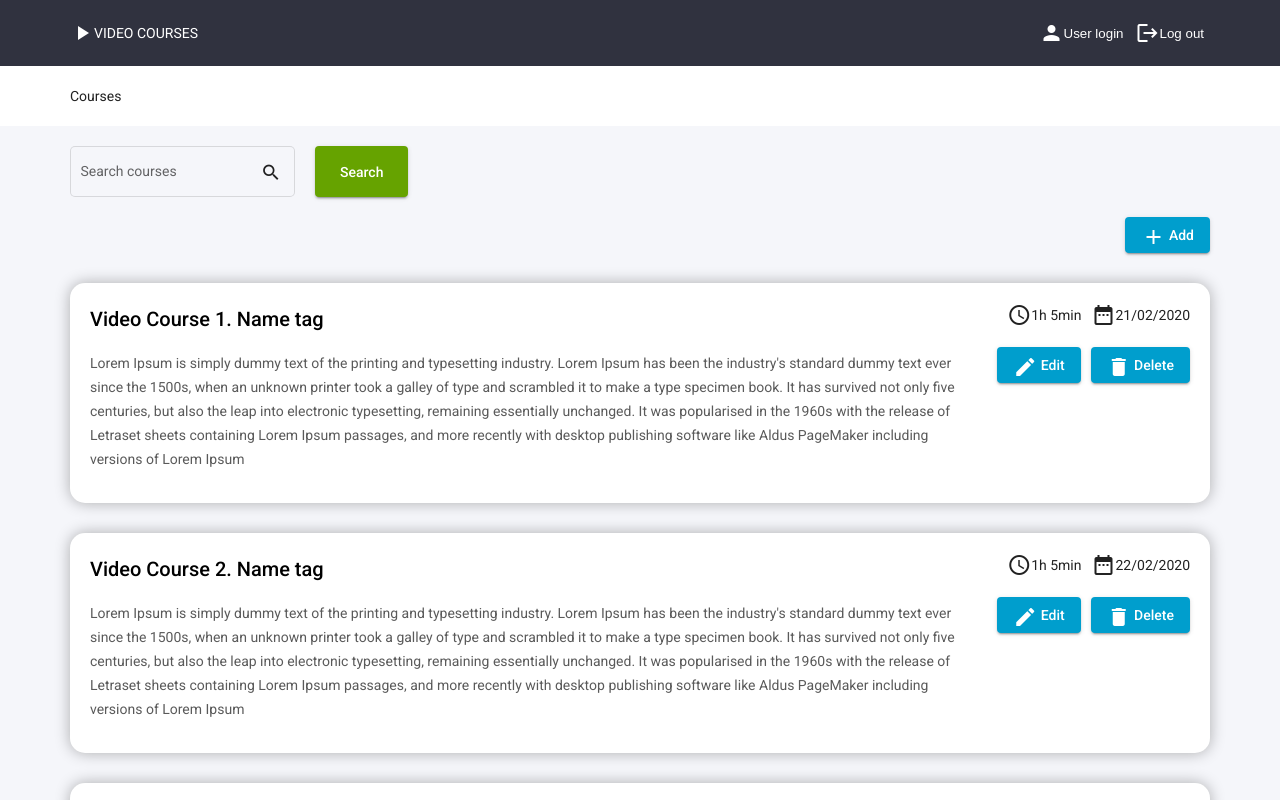
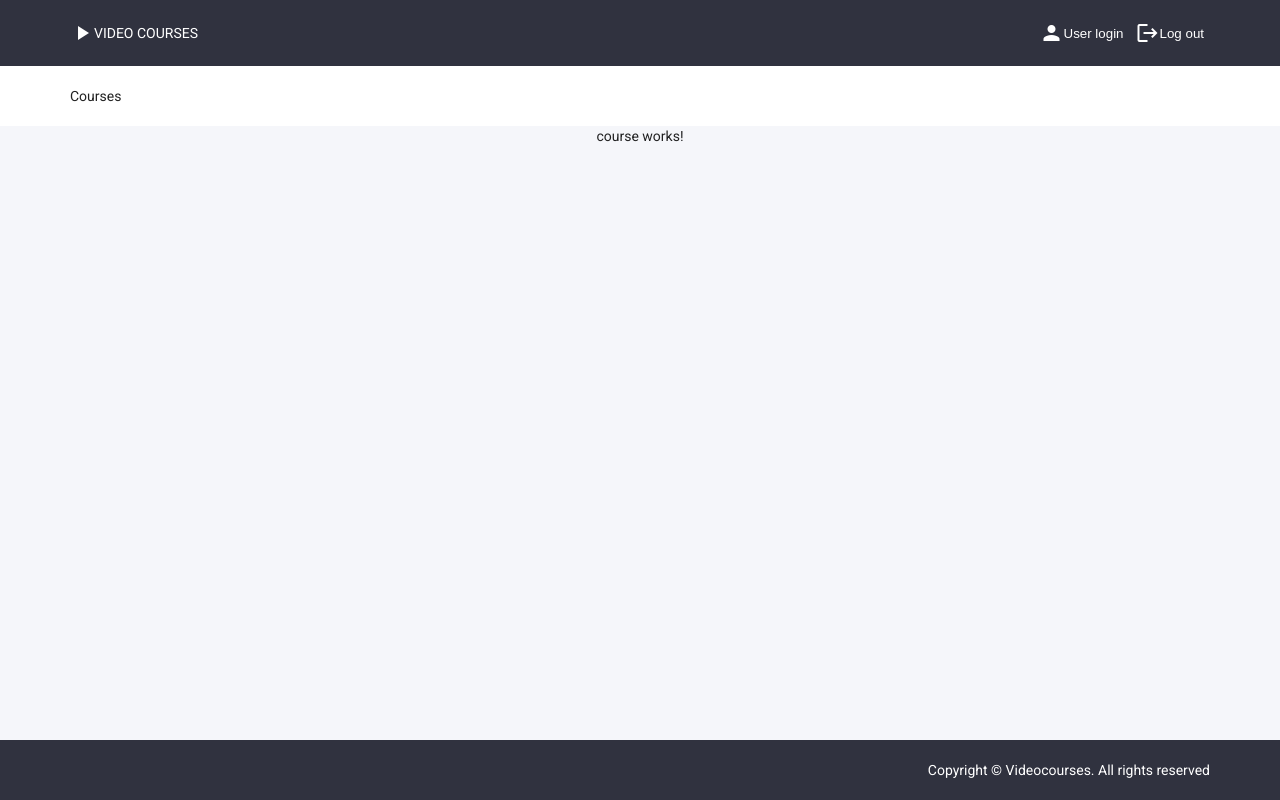
Before and after one commit to SlavikSurminskiy/courses-angular-app, an Angular app: page /courses/01 in a window 1280 px wide. Before the commit this address led to /. Built offline with nearby package versions, Linux system fonts and the light colour scheme.

Commit message:
hw-2/added routing for courses

```diff
--- a/src/app/app-routing.module.ts
+++ b/src/app/app-routing.module.ts
@@ -1,7 +1,14 @@
 import { NgModule } from '@angular/core';
 import { RouterModule, Routes } from '@angular/router';
 
-const routes: Routes = [];
+import { CourseComponent } from './course/course.component';
+import { CoursesComponent } from './courses/courses.component';
+
+const routes: Routes = [
+  { path: '', redirectTo: 'courses', pathMatch: 'full' },
+  { path: 'courses', component: CoursesComponent },
+  { path: 'courses/:courseId', component: CourseComponent },
+];
 
 @NgModule({
   imports: [RouterModule.forRoot(routes)],
--- a/src/app/app.component.html
+++ b/src/app/app.component.html
@@ -3,7 +3,7 @@
     <app-header></app-header>
     <app-breadcrumbs></app-breadcrumbs>
     <main class="content container">
-      <app-courses></app-courses>
+      <router-outlet></router-outlet>
     </main>
     <app-footer></app-footer>
   </div>
--- a/src/app/app.module.ts
+++ b/src/app/app.module.ts
@@ -8,6 +8,7 @@ import { AppComponent } from './app.component';
 import { LogoComponent } from './logo/logo.component';
 import { FooterComponent } from './footer/footer.component';
 import { HeaderComponent } from './header/header.component';
+import { CourseComponent } from './course/course.component';
 import { CoursesComponent } from './courses/courses.component';
 import { CourseCardComponent } from './course-card/course-card.component';
 import { BreadcrumbsComponent } from './breadcrumbs/breadcrumbs.component';
@@ -25,6 +26,7 @@ import { BrowserAnimationsModule } from '@angular/platform-browser/animations';
     LogoComponent,
     FooterComponent,
     HeaderComponent,
+    CourseComponent,
     CoursesComponent,
     CourseCardComponent,
     BreadcrumbsComponent,
--- a/src/app/course-card/course-card.component.html
+++ b/src/app/course-card/course-card.component.html
@@ -1,7 +1,7 @@
 <div class="course-card">
   <div class="course-card__description">
     <h2 class="title">
-      <a href="#">{{course.title}}</a>
+      <a [routerLink]="[course.id]">{{course.title}}</a>
     </h2>
     <p class="description">{{course.description}}</p>
   </div>
--- /dev/null
+++ b/src/app/course/course.component.html
@@ -0,0 +1 @@
+<p>course works!</p>
--- /dev/null
+++ b/src/app/course/course.component.ts
@@ -0,0 +1,13 @@
+import { Component, OnInit } from '@angular/core';
+
+@Component({
+  selector: 'app-course',
+  templateUrl: './course.component.html',
+  styleUrls: ['./course.component.scss']
+})
+export class CourseComponent implements OnInit {
+
+  constructor() { }
+
+  ngOnInit(): void { }
+}
--- a/src/app/logo/logo.component.html
+++ b/src/app/logo/logo.component.html
@@ -1,4 +1,4 @@
-<a href="#" class="logo">
+<a [routerLink]="['/']" class="logo">
   <mat-icon>play_arrow</mat-icon>
   VIDEO COURSES
 </a>
```
Also changed, not shown: src/app/course/course.component.scss (added), 1 other file (tests, documents, lock files or other folders).
